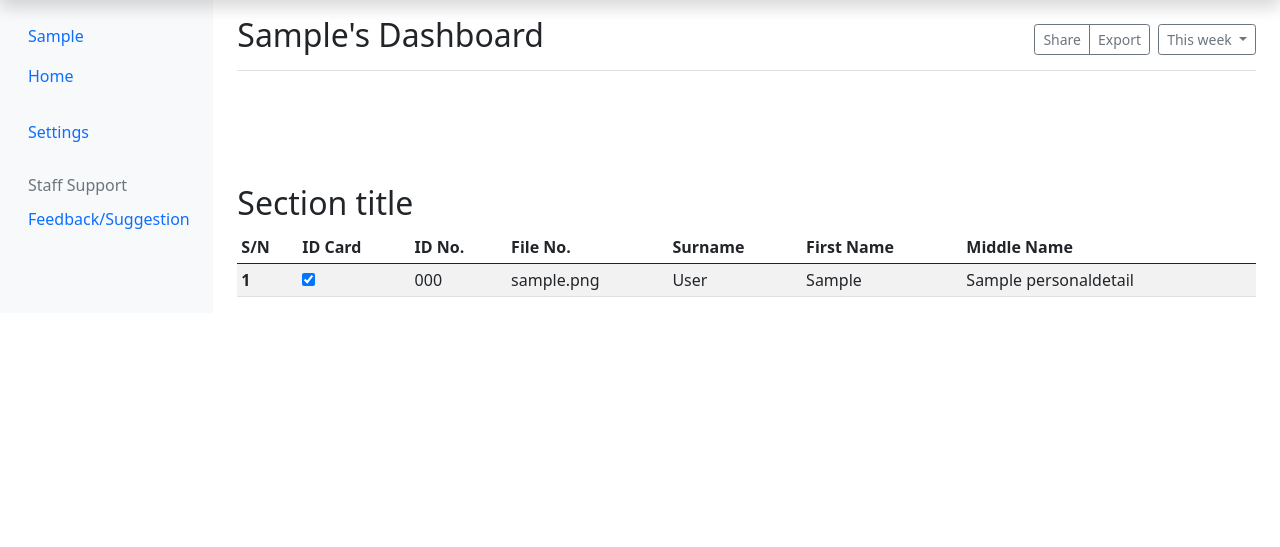
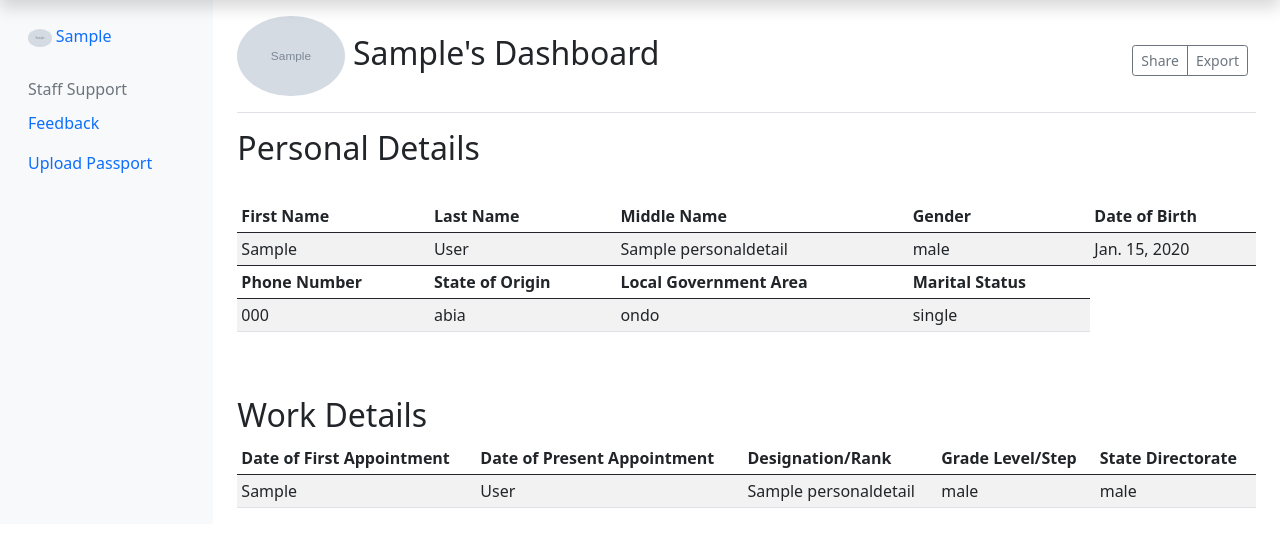
Before and after one commit to SimpleNiQue/Info-Web, a Django app: page /infoweb/dashboard/1/ in a window 1280 px wide. Shown: the part 40-587 px from the top of the page. Run offline with Django 4.2, Linux system fonts and the light colour scheme; a user stored in the database is signed in; tables that the repository leaves empty hold one stand-in row (values such as "Sample post"); grey boxes marked "Sample" are stand-in pictures; some libraries are stand-ins or nearby versions.

```diff
--- a/infoweb/staff/decorators.py
+++ b/infoweb/staff/decorators.py
@@ -4,7 +4,7 @@ from django.shortcuts import redirect
 def unauthenticated_user(view_function):
     def wrapper_func(request, *args, **kwargs):
         if request.user.is_authenticated:
-            return redirect('staff:dashboard')
+            return redirect('staff:dashboard', pk=request.user.id)
         else:
             return view_function(request, *args, **kwargs)
     return wrapper_func
--- a/infoweb/staff/models.py
+++ b/infoweb/staff/models.py
@@ -69,4 +69,4 @@ class LinkedAccount(models.Model):
     user =models.ForeignKey(User, on_delete=models.CASCADE, related_name='linked_account')
 
     def __str__(self):
-        return self.user.username
+        return str(self.user)
--- a/infoweb/staff/urls.py
+++ b/infoweb/staff/urls.py
@@ -4,7 +4,7 @@ from . import views
 
 app_name = 'staff'
 urlpatterns = [
-    path('', views.IndexView.as_view(), name='home'),
+    path('', views.index, name='home'),
     path('dashboard/<str:pk>/', views.dashboard, name='dashboard'),
     path('link-account/', views.link_account, name='link_account'),
     path('register/', views.register, name='register'),
--- a/infoweb/staff/views.py
+++ b/infoweb/staff/views.py
@@ -20,14 +20,11 @@ from django.views.generic import ListView, DetailView
 
 #==============================================================
 
+@unauthenticated_user
+def index(request):
+  context = {}
+  return render(request, 'staff/index.html', context)
 
-
-class IndexView(ListView):
-    template_name: str = 'staff/index.html'
-    context_object_name: Optional[str] = 'personal_details'
-
-    def get_queryset(self):
-        return PersonalDetails.objects.all()
 
 
 @unauthenticated_user
@@ -78,10 +75,10 @@ def register(request):
 
 
 @login_required(login_url='staff:login')
-def dashboard(request, pk):
+def dashboard(request, pk, **kwarg):
   context: dict = {}
 
-  if str(request.user.id) == pk:
+  if str(request.user.id) == str(pk):
 
     try:
       work = WorkDetails.objects.get(user=pk)
@@ -92,7 +89,7 @@ def dashboard(request, pk):
       return redirect('staff:link_account')
 
   else:
-    print('Please Login First')
+    print(f'Please Login First, request.user:{request.user}, pk:{pk}')
     return HttpResponse("Please Login First")
 
   return render(request, 'staff/dashboard.html', context)
@@ -101,13 +98,13 @@ def dashboard(request, pk):
 
 @login_required(login_url='staff:login')
 def link_account(request):
+  available_linked_users = [ str(name) for name in LinkedAccount.objects.all()]
 
   if request.method == 'POST':
 
     #Check if account was linked before now to avoid duplicates
-    available_linked_users = LinkedAccount.objects.all()
-    if request.user in available_linked_users:
-      return redirect('staff:dashboard', pk=str(request.user.id))
+    if str(request.user) in available_linked_users:
+      return redirect('staff:dashboard', pk=request.user.id)
 
     else:
       form = LinkAccountForm(request.POST)
@@ -131,7 +128,7 @@ def link_account(request):
             form.save(request.user)
             print("\nNew User Added/Linked")
 
-            return redirect('staff:dashboard', pk=str(request.user.id))
+            return redirect('staff:dashboard', pk=request.user.id, user=request.user)
 
           else:
             messages.error(request, "Invalid Credentials !!!")
@@ -139,6 +136,12 @@ def link_account(request):
 
     # if a GET (or any other method) we'll create a blank form
   else:
+
+    #Check if account was linked before now to avoid duplicates
+    if str(request.user) in available_linked_users:
+      return redirect('staff:dashboard', pk=request.user.id)
+
+    else:
       form = LinkAccountForm()
 
   return render(request, 'staff/link_account.html', {'form': form})
--- a/infoweb/templates/staff/dashboard.html
+++ b/infoweb/templates/staff/dashboard.html
@@ -35,7 +35,7 @@
 
 
     <!-- Custom styles for this template -->
-    <link href="dashboard.css" rel="stylesheet">
+    <link rel="stylesheet" href="{% static  'js/bootstrap/bootstrap.min.js' %}">
   </head>
   <body>
 
@@ -61,29 +61,9 @@
             <a class="nav-link active" aria-current="page" href="#">
               <span data-feather="home"></span>
               {% if user.is_authenticated %}
-                {{ user.username|title }}
+                <img src="{{ work.personal_detail.image.url }}" alt="image" width="15%" height="15%" style="border-radius: 50%;"> {{ user.username|title }}
               {% endif %}
             </a>
-          </li>
-          <li class="nav-item">
-            <a class="nav-link" href="#">
-              <span data-feather="file"></span>
-              Home
-            </a>
-          </li>
-          <li class="nav-item">
-            <a class="nav-link" href="#">
-              <span data-feather="shopping-cart"></span>
-
-            </a>
-          </li>
-          <li class="nav-item">
-            <a class="nav-link" href="#">
-              <span data-feather="users"></span>
-              Settings
-            </a>
-          </li>
-        </ul>
 
         <h6 class="sidebar-heading d-flex justify-content-between align-items-center px-3 mt-4 mb-1 text-muted">
           <span>Staff Support</span>
@@ -95,7 +75,14 @@
           <li class="nav-item">
             <a class="nav-link" href="#">
               <span data-feather="file-text"></span>
-              Feedback/Suggestion
+              Feedback
+            </a>
+          </li>
+
+          <li class="nav-item">
+            <a class="nav-link" href="#">
+              <span data-feather="file-text"></span>
+              Upload Passport
             </a>
           </li>
 
@@ -105,57 +92,85 @@
 
     <main class="col-md-9 ms-sm-auto col-lg-10 px-md-4">
       <div class="d-flex justify-content-between flex-wrap flex-md-nowrap align-items-center pt-3 pb-2 mb-3 border-bottom">
-        <h1 class="h2">{{user.username|title}}'s Dashboard</h1>
+        <h1 class="h2"><img src="{{ work.personal_detail.image.url }}" alt="image" width="15%" height="15%" style="border-radius: 50%;">  {{user.username|title}}'s Dashboard</h1>
         <div class="btn-toolbar mb-2 mb-md-0">
           <div class="btn-group me-2">
             <button type="button" class="btn btn-sm btn-outline-secondary">Share</button>
             <button type="button" class="btn btn-sm btn-outline-secondary">Export</button>
           </div>
-          <button type="button" class="btn btn-sm btn-outline-secondary dropdown-toggle">
-            <span data-feather="calendar"></span>
-            This week
-          </button>
         </div>
       </div>
 
       {% block canvas %}
-        <canvas class="my-4 w-100" id="myChart" width="900" height="38"></canvas>
+        {% comment %}
+          <canvas class="my-4 w-100" id="myChart" width="900" height="38"></canvas>
+        {% endcomment %}
       {% endblock canvas %}
 
       {% block main_content %}
-      <h2>Section title</h2>
+      <h2>Personal Details</h2>
       <div class="table-responsive">
         <table class="table table-striped table-sm">
           <thead>
               <tr>
-                <th scope="col">S/N</th>
-                <th scope="col">ID Card</th>
-                <th scope="col">ID No.</th>
-                <th scope="col">File No.</th>
-                <th scope="col">Surname</th>
                 <th scope="col">First Name</th>
+                <th scope="col">Last Name</th>
                 <th scope="col">Middle Name</th>
+                <th scope="col">Gender</th>
+                <th scope="col">Date of Birth</th>
               </tr>
             </thead>
               <tr>
-                <th scope="row">1</th>
+                  <td>{{ work.personal_detail.first_name }}</td>
+                  <td>{{ work.personal_detail.surname }}</td>
+                  <td>{{ work.personal_detail.middle_name }}</td>
+                  <td>{{ work.personal_detail.gender }}</td>
+                  <td>{{ work.personal_detail.date_of_birth }}</td>
+              </tr>
 
-                <td>
-                  {% if work.ID_card == 'yes' %}
-                    <input type="checkbox" name="id-card" checked>
-                  {% else %}
-                    <input type="checkbox" name="id-card">
-                  {% endif %}
-                </td>
-                <td>{{ work.ID_number}}</td>
-                <td>{{ work.file_number }}</td>
-                <td>{{ work.personal_detail.surname }}</td>
-                <td>{{ work.personal_detail.first_name }}</td>
-                <td>{{ work.personal_detail.middle_name }}</td>
+              <br>
 
+                <thead>
+                  <tr>
+                    <th scope="col">Phone Number</th>
+                    <th scope="col">State of Origin</th>
+                    <th scope="col">Local Government Area</th>
+                    <th scope="col">Marital Status</th>
+                  </tr>
+                </thead>
+                  <tr>
+                    <td>{{ work.personal_detail.phone_number }}</td>
+                    <td>{{ work.personal_detail.state_of_origin }}</td>
+                    <td>{{ work.personal_detail.lga }}</td>
+                    <td>{{ work.personal_detail.marital_status }}</td>
+                  </tr>
               </tr>
       </table>
       </div>
+
+      <br>
+      <br>
+
+      <h2>Work Details</h2>
+      <div class="table-responsive">
+        <table class="table table-striped table-sm">
+          <thead>
+              <tr>
+                <th scope="col">Date of First Appointment</th>
+                <th scope="col">Date of Present Appointment</th>
+                <th scope="col">Designation/Rank</th>
+                <th scope="col">Grade Level/Step</th>
+                <th scope="col">State Directorate</th>
+              </tr>
+            </thead>
+              <tr>
+                  <td>{{ work.personal_detail.first_name }}</td>
+                  <td>{{ work.personal_detail.surname }}</td>
+                  <td>{{ work.personal_detail.middle_name }}</td>
+                  <td>{{ work.personal_detail.gender }}</td>
+                  <td>{{ work.personal_detail.gender }}</td>
+              </tr>
+      </table>
       {% endblock main_content%}
     </main>
   </div>
```
Also changed, not shown: infoweb/infoweb/settings.py (+14 -1 lines), infoweb/templates/base.html (+9 -71 lines), infoweb/templates/staff/link_account.html (+15 -19 lines), infoweb/templates/staff/login.html (+5 -17 lines).
